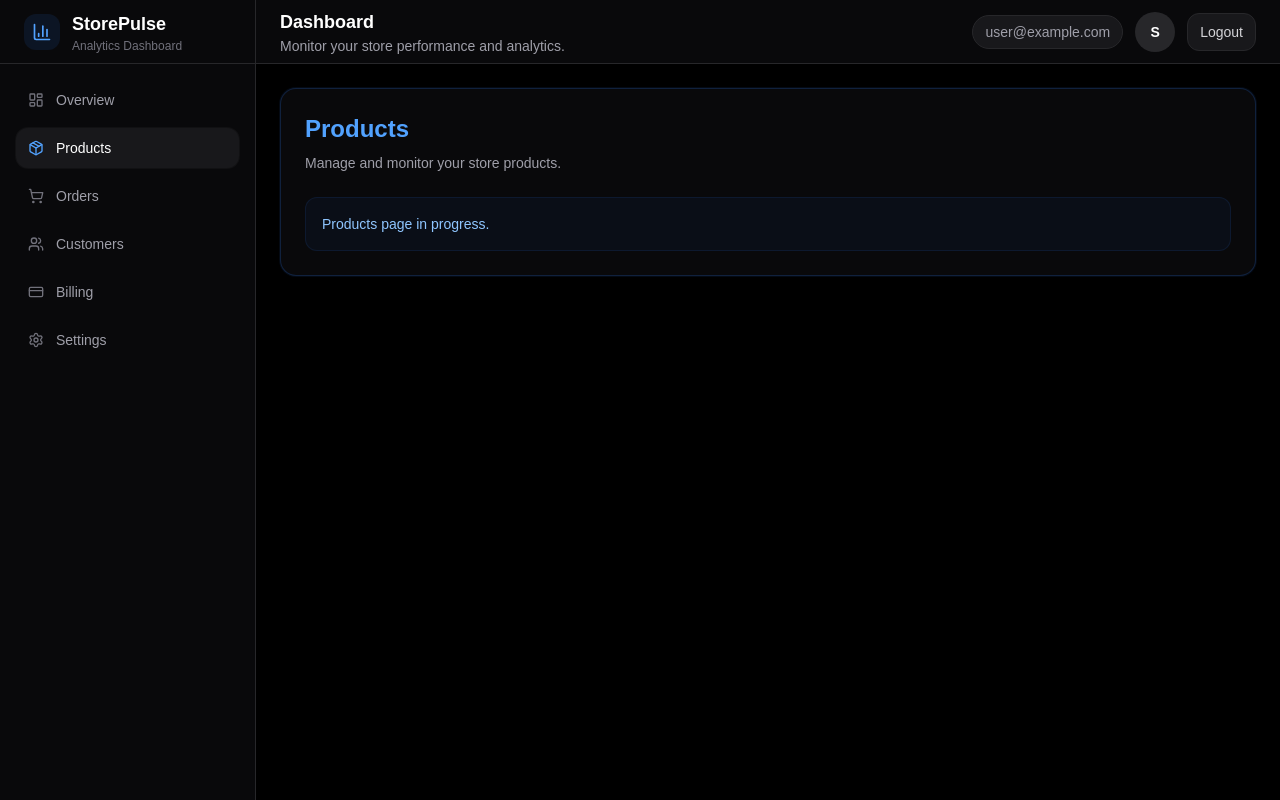
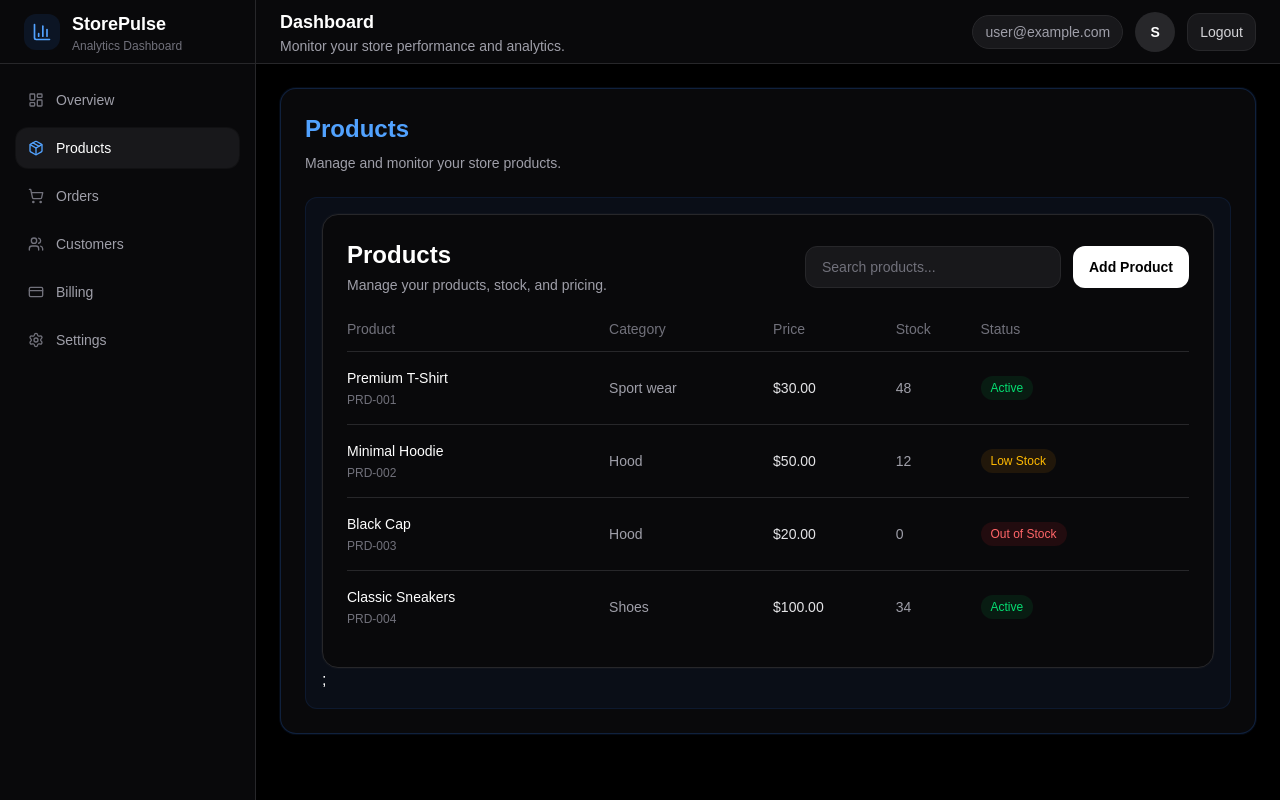
Before and after one commit to mariusherlea/ecommerce-analytics-saas, a Next.js app: page /dashboard/products in a window 1280 px wide. Built offline with nearby package versions, Linux system fonts and the light colour scheme; no server answers; sample sign-in values are in the browser's storage.

Commit message:
products data

```diff
--- a/src/app/dashboard/products/page.tsx
+++ b/src/app/dashboard/products/page.tsx
@@ -1,3 +1,5 @@
+import { ProductsTable } from "@/components/dashboard/products-table";
+import { products } from "@/data/mock/product";
 export default function ProductsPage() {
   return (
     <div className="w-full rounded-2xl border border-blue-500/20 bg-zinc-950 p-6 text-white shadow-[0_0_0_1px_rgba(59,130,246,0.08)]">
@@ -9,9 +11,9 @@ export default function ProductsPage() {
       </p>
 
       <div className="mt-6 rounded-xl border border-blue-500/10 bg-blue-500/5 p-4">
-        <p className="text-sm text-blue-300">
-          Products page in progress.
-        </p>
+
+          <ProductsTable items={products} />;
+
       </div>
     </div>
   );
--- /dev/null
+++ b/src/components/dashboard/products-table.tsx
@@ -0,0 +1,103 @@
+type ProductItem = {
+  id: string;
+  name: string;
+  category: string;
+  price: string;
+  stock: number;
+  status: "Active" | "Low Stock" | "Out of Stock";
+};
+
+type ProductsTableProps = {
+  items: ProductItem[];
+};
+
+function getStatusClasses(status: ProductItem["status"]) {
+  switch (status) {
+    case "Active":
+      return "bg-green-500/10 text-green-400";
+    case "Low Stock":
+      return "bg-amber-500/10 text-amber-400";
+    case "Out of Stock":
+      return "bg-red-500/10 text-red-400";
+    default:
+      return "bg-zinc-700/30 text-zinc-300";
+  }
+}
+
+export function ProductsTable({ items }: ProductsTableProps) {
+  return (
+    <div className="rounded-2xl border border-zinc-800 bg-zinc-950 p-6 shadow-[0_0_0_1px_rgba(255,255,255,0.02)]">
+      <div className="flex flex-col gap-4 sm:flex-row sm:items-center sm:justify-between">
+        <div>
+          <h2 className="text-2xl font-bold text-white">Products</h2>
+          <p className="mt-1 text-sm text-zinc-400">
+            Manage your products, stock, and pricing.
+          </p>
+        </div>
+
+        <div className="flex flex-col gap-3 sm:flex-row">
+          <input
+            type="text"
+            placeholder="Search products..."
+            className="w-full rounded-xl border border-zinc-800 bg-zinc-900 px-4 py-2.5 text-sm text-white placeholder:text-zinc-500 outline-none focus:border-zinc-700 sm:w-64"
+          />
+
+          <button
+            type="button"
+            className="rounded-xl bg-white px-4 py-2.5 text-sm font-semibold text-black transition hover:bg-zinc-200"
+          >
+            Add Product
+          </button>
+        </div>
+      </div>
+
+      <div className="mt-6 overflow-x-auto">
+        <table className="min-w-full border-collapse text-sm">
+          <thead>
+            <tr className="border-b border-zinc-800 text-left text-zinc-500">
+              <th className="pb-3 font-medium">Product</th>
+              <th className="pb-3 font-medium">Category</th>
+              <th className="pb-3 font-medium">Price</th>
+              <th className="pb-3 font-medium">Stock</th>
+              <th className="pb-3 font-medium">Status</th>
+            </tr>
+          </thead>
+
+          <tbody>
+            {items.map((product) => (
+              <tr
+                key={product.id}
+                className="border-b border-zinc-800 transition hover:bg-zinc-900/60 last:border-b-0"
+              >
+                <td className="py-4">
+                  <div>
+                    <p className="font-medium text-white">{product.name}</p>
+                    <p className="mt-1 text-xs text-zinc-500">{product.id}</p>
+                  </div>
+                </td>
+
+                <td className="py-4 text-zinc-400">{product.category}</td>
+
+                <td className="py-4 font-medium text-zinc-200">
+                  {product.price}
+                </td>
+
+                <td className="py-4 text-zinc-400">{product.stock}</td>
+
+                <td className="py-4">
+                  <span
+                    className={`inline-flex rounded-full px-2.5 py-1 text-xs font-medium ${getStatusClasses(
+                      product.status
+                    )}`}
+                  >
+                    {product.status}
+                  </span>
+                </td>
+              </tr>
+            ))}
+          </tbody>
+        </table>
+      </div>
+    </div>
+  );
+}
--- /dev/null
+++ b/src/data/mock/product.ts
@@ -0,0 +1,44 @@
+export type ProductItem = {
+  id: string;
+  name: string;
+  category: string;
+  price: string;
+  stock: number;
+  status: "Active" | "Low Stock" | "Out of Stock";
+};
+
+export const products: ProductItem[] = [
+  {
+    id: "PRD-001",
+    name: "Premium T-Shirt",
+    category: "Sport wear",
+    price: "$30.00",
+    stock: 48,
+    status: "Active",
+  },
+  {
+    id: "PRD-002",
+    name: "Minimal Hoodie",
+    category: "Hood",
+    price: "$50.00",
+    stock: 12,
+    status: "Low Stock",
+  },
+  {
+    id: "PRD-003",
+    name: "Black Cap",
+    category: "Hood",
+    price: "$20.00",
+    stock: 0,
+    status: "Out of Stock",
+  },
+  {
+    id: "PRD-004",
+    name: "Classic Sneakers",
+    category: "Shoes",
+    price: "$100.00",
+    stock: 34,
+    status: "Active",
+  },
+
+];
```
